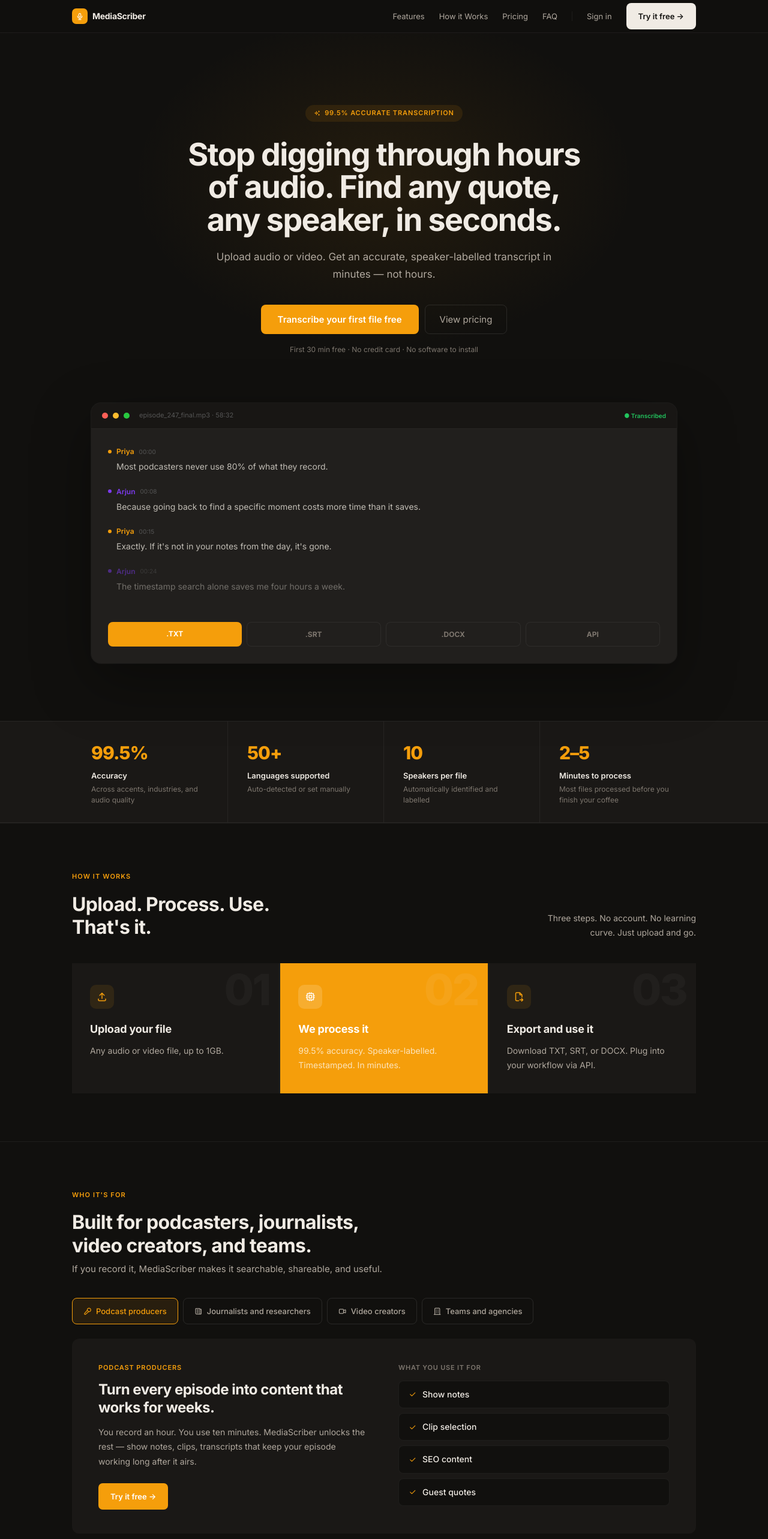
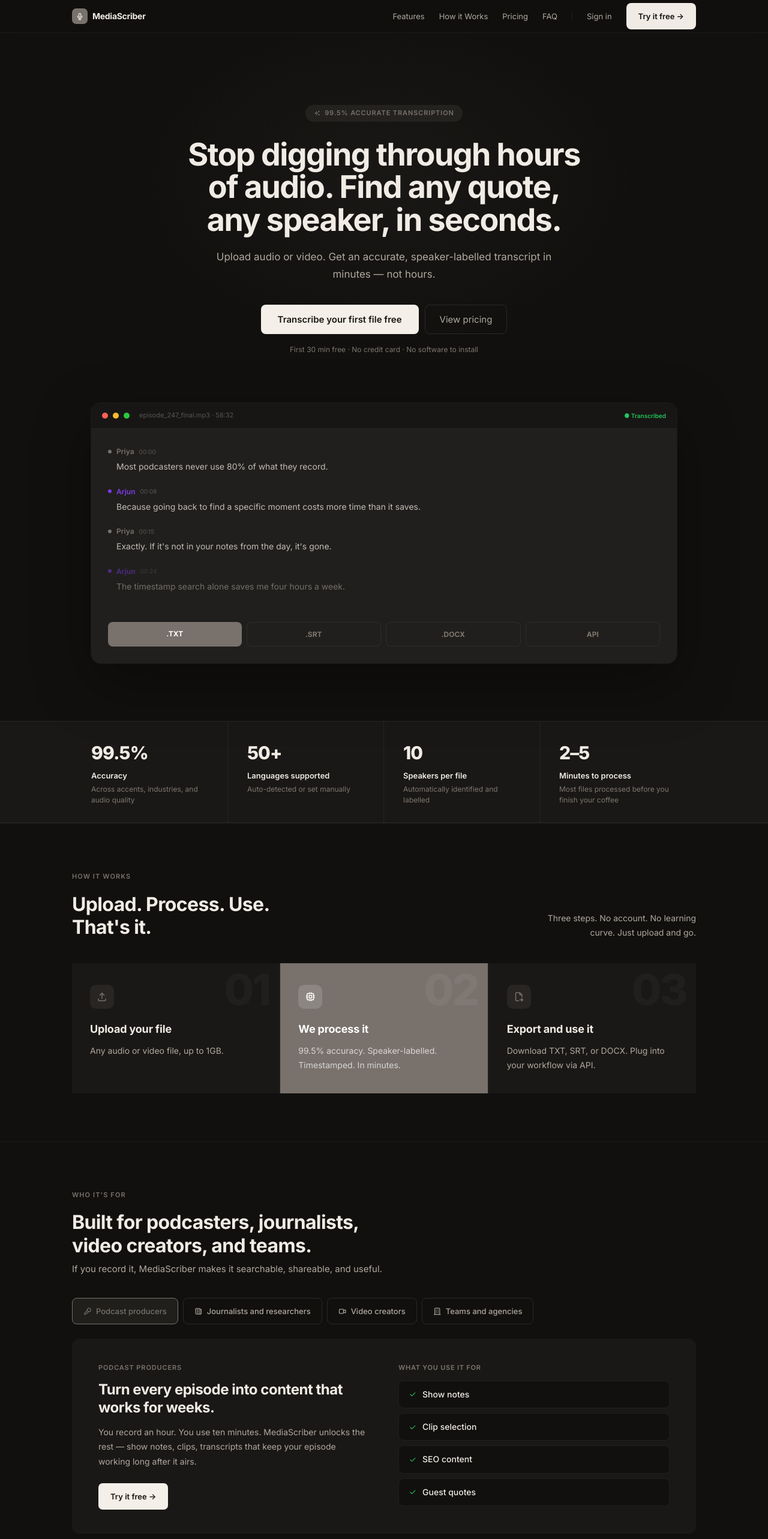
Before and after one commit to rahulnoesis/mediascriber, a React (Vite) app: page / in a window 1280 px wide. Shown: the top 2566 px of the page at 60% size. Built offline with nearby package versions, Linux system fonts and the light colour scheme.

Commit message:
Color: vibrant amber → warm grey (#78716C) for no-glare editorial feel + fix CTA contrast

```diff
--- a/src/App.jsx
+++ b/src/App.jsx
@@ -9,9 +9,9 @@
 const TEXT  = '#F0EBE4';
 const TSUB  = '#B0A89E';
 const TMUTE = '#7D766E';
-const ACCENT  = '#F59E0B';
-const ACCENTB = 'rgba(245,158,11,0.1)';
-const ACCENTD = '#D97706';
+const ACCENT  = '#78716C';
+const ACCENTB = 'rgba(120,113,108,0.15)';
+const ACCENTD = '#57534E';
 const GRN   = '#22C55E';
 const GRNB  = 'rgba(34,197,94,0.1)';
 
@@ -240,7 +240,7 @@
             Upload audio or video. Get an accurate, speaker-labelled transcript in minutes — not hours.
           </p>
           <div className="fade-up hero-b" style={{ display: 'flex', gap: 10, justifyContent: 'center', marginBottom: 16 }}>
-            <button className="btn-pri" style={{ fontFamily: SANS, background: ACCENT, color: '#fff', fontSize: 15, fontWeight: 600, border: 'none', padding: '14px 28px', borderRadius: 8, minHeight: 48 }}>
+            <button className="btn-pri" style={{ fontFamily: SANS, background: '#F4EFE8', color: '#18170F', fontSize: 15, fontWeight: 600, border: 'none', padding: '14px 28px', borderRadius: 8, minHeight: 48 }}>
               Transcribe your first file free
             </button>
             <button className="btn-sec" style={{ fontFamily: SANS, background: 'transparent', color: TSUB, fontSize: 15, border: `1px solid ${BORM}`, padding: '14px 24px', borderRadius: 8, minHeight: 48 }}>
@@ -288,7 +288,7 @@
         <div className="specs-g" style={{ ...wrap, display: 'grid', gridTemplateColumns: 'repeat(4,1fr)' }}>
           {SPECS.map((s, i) => (
             <div key={i} className="card-lift" style={{ padding: '28px 32px', borderRight: i < 3 ? `1px solid ${BOR}` : 'none' }}>
-              <div style={{ fontSize: 30, fontWeight: 800, color: ACCENT, letterSpacing: '-0.03em', marginBottom: 4 }}>{s.val}</div>
+              <div style={{ fontSize: 30, fontWeight: 800, color: TEXT, letterSpacing: '-0.03em', marginBottom: 4 }}>{s.val}</div>
               <div style={{ fontSize: 13, fontWeight: 600, color: TEXT, marginBottom: 3 }}>{s.label}</div>
               <div style={{ fontSize: 12, color: TMUTE, lineHeight: 1.5 }}>{s.sub}</div>
             </div>
@@ -353,7 +353,7 @@
               <p style={{ fontSize: 14, color: TSUB, lineHeight: 1.75, marginBottom: 24 }}>
                 {FOR_WHO[activeWho].body}
               </p>
-              <button className="btn-pri" style={{ fontFamily: SANS, background: ACCENT, color: '#fff', fontSize: 13, fontWeight: 600, border: 'none', padding: '10px 20px', borderRadius: 7, minHeight: 44 }}>
+              <button className="btn-pri" style={{ fontFamily: SANS, background: '#F4EFE8', color: '#18170F', fontSize: 13, fontWeight: 600, border: 'none', padding: '10px 20px', borderRadius: 7, minHeight: 44 }}>
                 Try it free →
               </button>
             </div>
@@ -362,7 +362,7 @@
               <div style={{ display: 'flex', flexDirection: 'column', gap: 8 }}>
                 {FOR_WHO[activeWho].tags.map((tag, i) => (
                   <div key={i} style={{ display: 'flex', alignItems: 'center', gap: 10, padding: '11px 16px', background: BG, borderRadius: 8, border: `1px solid ${BOR}` }}>
-                    <i className="ti ti-check" style={{ fontSize: 13, color: ACCENT, flexShrink: 0 }} />
+                    <i className="ti ti-check" style={{ fontSize: 13, color: GRN, flexShrink: 0 }} />
                     <span style={{ fontSize: 14, color: TEXT, fontWeight: 500 }}>{tag}</span>
                   </div>
                 ))}
@@ -390,7 +390,7 @@
               <div style={{ fontSize: 12, color: TMUTE }}>{TESTIMONIALS[0].role}</div>
             </div>
             <div style={{ display: 'flex', gap: 3, alignSelf: 'flex-start' }}>
-              {[1,2,3,4,5].map(n => <i key={n} className="ti ti-star-filled" style={{ fontSize: 16, color: ACCENT }} />)}
+              {[1,2,3,4,5].map(n => <i key={n} className="ti ti-star-filled" style={{ fontSize: 16, color: TSUB }} />)}
             </div>
           </div>
 
@@ -399,7 +399,7 @@
             {TESTIMONIALS.slice(1).map((t, i) => (
               <div key={i} className="card-lift" style={{ background: BG, padding: '24px 22px' }}>
                 <div style={{ display: 'flex', gap: 2, marginBottom: 12 }}>
-                  {[1,2,3,4,5].map(n => <i key={n} className="ti ti-star-filled" style={{ fontSize: 11, color: ACCENT }} />)}
+                  {[1,2,3,4,5].map(n => <i key={n} className="ti ti-star-filled" style={{ fontSize: 11, color: TSUB }} />)}
                 </div>
                 <div style={{ fontSize: 13, color: TSUB, lineHeight: 1.72, marginBottom: 16 }}>"{t.quote}"</div>
                 <div style={{ fontSize: 13, fontWeight: 600, color: TEXT }}>{t.name}</div>
@@ -424,7 +424,7 @@
             {TIERS.map((t, i) => (
               <div key={i} className={t.prime ? '' : 'card-lift'} style={{ background: t.prime ? TEXT : BG, padding: '28px 20px', position: 'relative' }}>
                 {t.prime && (
-                  <div style={{ position: 'absolute', top: -11, left: '50%', transform: 'translateX(-50%)', background: ACCENT, color: '#fff', fontSize: 10, fontWeight: 700, padding: '3px 10px', borderRadius: 100, whiteSpace: 'nowrap', fontFamily: SANS }}>
+                  <div style={{ position: 'absolute', top: -11, left: '50%', transform: 'translateX(-50%)', background: '#F4EFE8', color: '#18170F', fontSize: 10, fontWeight: 700, padding: '3px 10px', borderRadius: 100, whiteSpace: 'nowrap', fontFamily: SANS }}>
                     Most popular
                   </div>
                 )}
@@ -461,7 +461,7 @@
             <div key={i} className="card-lift" style={{ background: SURF2, borderRadius: 12, padding: '18px 22px', marginBottom: 8, cursor: 'pointer', border: `1px solid ${BOR}` }} onClick={() => setOpenFaq(openFaq === i ? null : i)}>
               <div style={{ display: 'flex', justifyContent: 'space-between', alignItems: 'center', gap: 16 }}>
                 <span style={{ fontSize: 14, fontWeight: 500, color: TEXT }}>{f.q}</span>
-                <i className={`ti ${openFaq === i ? 'ti-minus' : 'ti-plus'}`} style={{ fontSize: 14, color: ACCENT, flexShrink: 0 }} />
+                <i className={`ti ${openFaq === i ? 'ti-minus' : 'ti-plus'}`} style={{ fontSize: 14, color: TSUB, flexShrink: 0 }} />
               </div>
               {openFaq === i && <div style={{ fontSize: 14, color: TSUB, lineHeight: 1.72, marginTop: 12, paddingRight: 24 }}>{f.a}</div>}
             </div>
```
